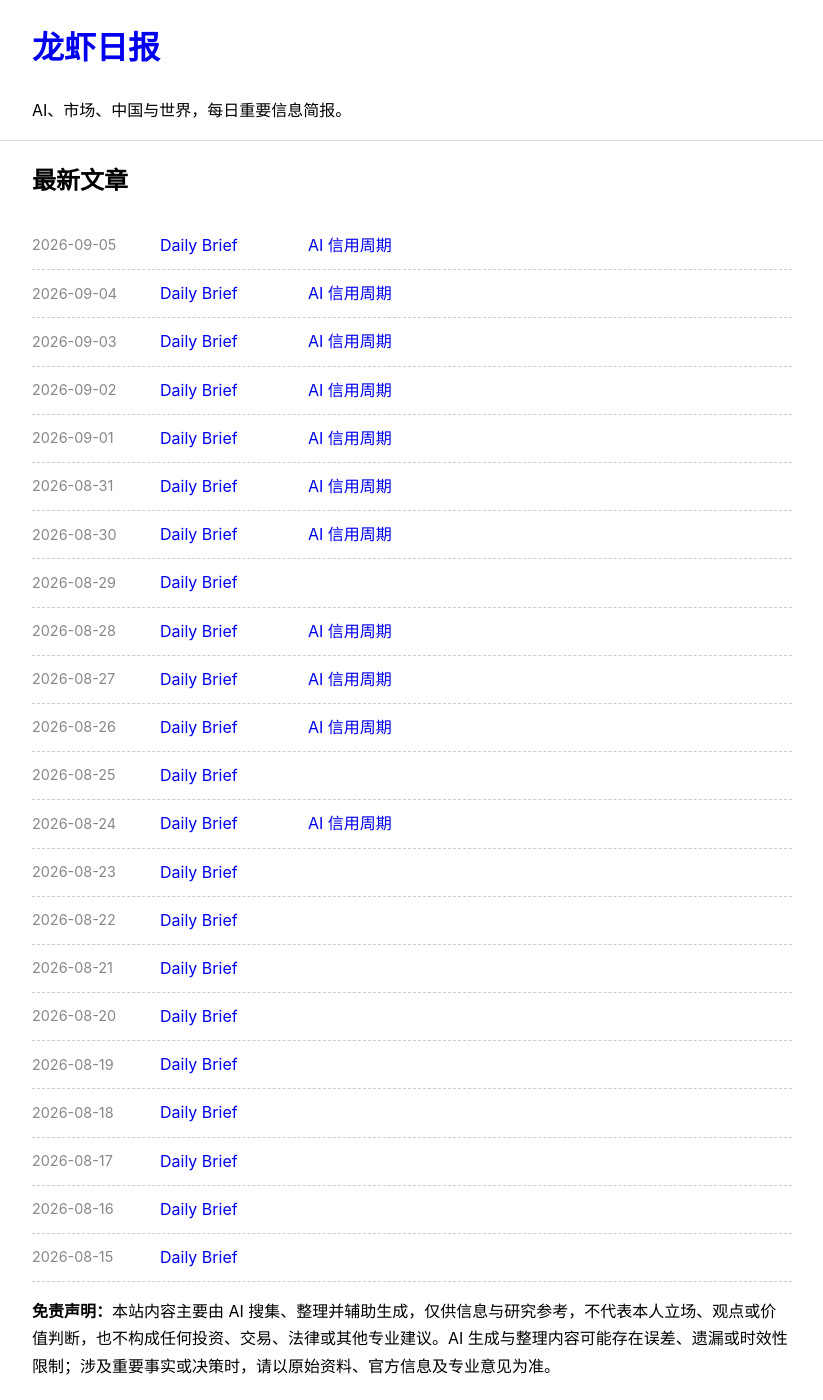
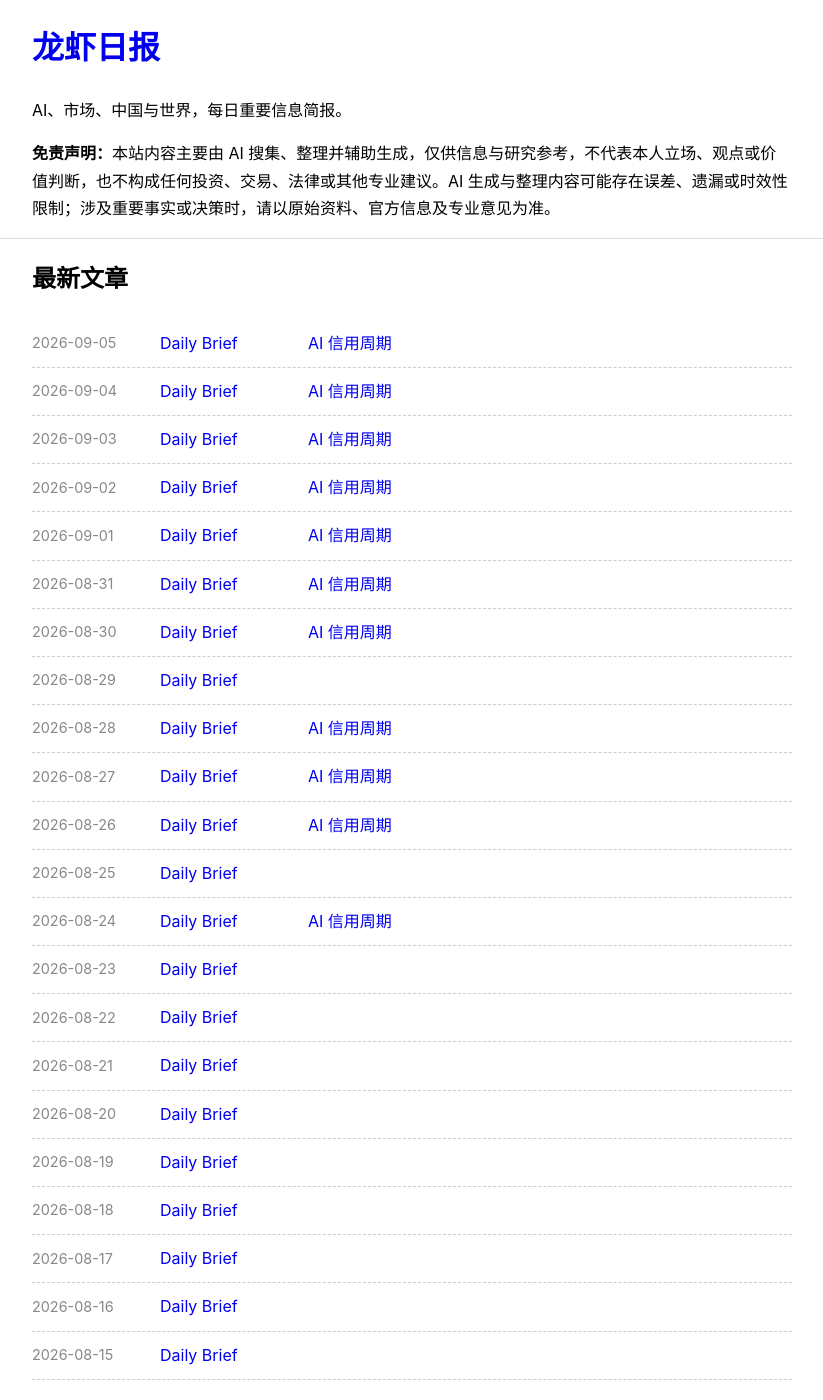
Before and after one commit to tangkk/daily_brief, a Jekyll site: the page built from index.html, in a window 1280 px wide and 1400 px high. Shown: the whole window, without its empty margins (228-1051 px from the left). Built offline with Jekyll 4.4.1, drawn with Linux system fonts in a browser that asks for light colours.

Commit message:
Move disclaimer to page header

```diff
--- a/index.html
+++ b/index.html
@@ -18,6 +18,9 @@ layout: null
     <div class="container">
       <h1><a href="{{ '/' | relative_url }}">{{ site.title }}</a></h1>
       <p>{{ site.description }}</p>
+      <div class="disclaimer" aria-label="免责声明">
+        <p><strong>免责声明：</strong>本站内容主要由 AI 搜集、整理并辅助生成，仅供信息与研究参考，不代表本人立场、观点或价值判断，也不构成任何投资、交易、法律或其他专业建议。AI 生成与整理内容可能存在误差、遗漏或时效性限制；涉及重要事实或决策时，请以原始资料、官方信息及专业意见为准。</p>
+      </div>
     </div>
   </header>
 
@@ -47,10 +50,6 @@ layout: null
         {% endfor %}
       </ul>
     </section>
-
-    <section class="disclaimer" aria-label="免责声明">
-      <p><strong>免责声明：</strong>本站内容主要由 AI 搜集、整理并辅助生成，仅供信息与研究参考，不代表本人立场、观点或价值判断，也不构成任何投资、交易、法律或其他专业建议。AI 生成与整理内容可能存在误差、遗漏或时效性限制；涉及重要事实或决策时，请以原始资料、官方信息及专业意见为准。</p>
-    </section>
   </main>
 
   <footer class="site-footer">
```
